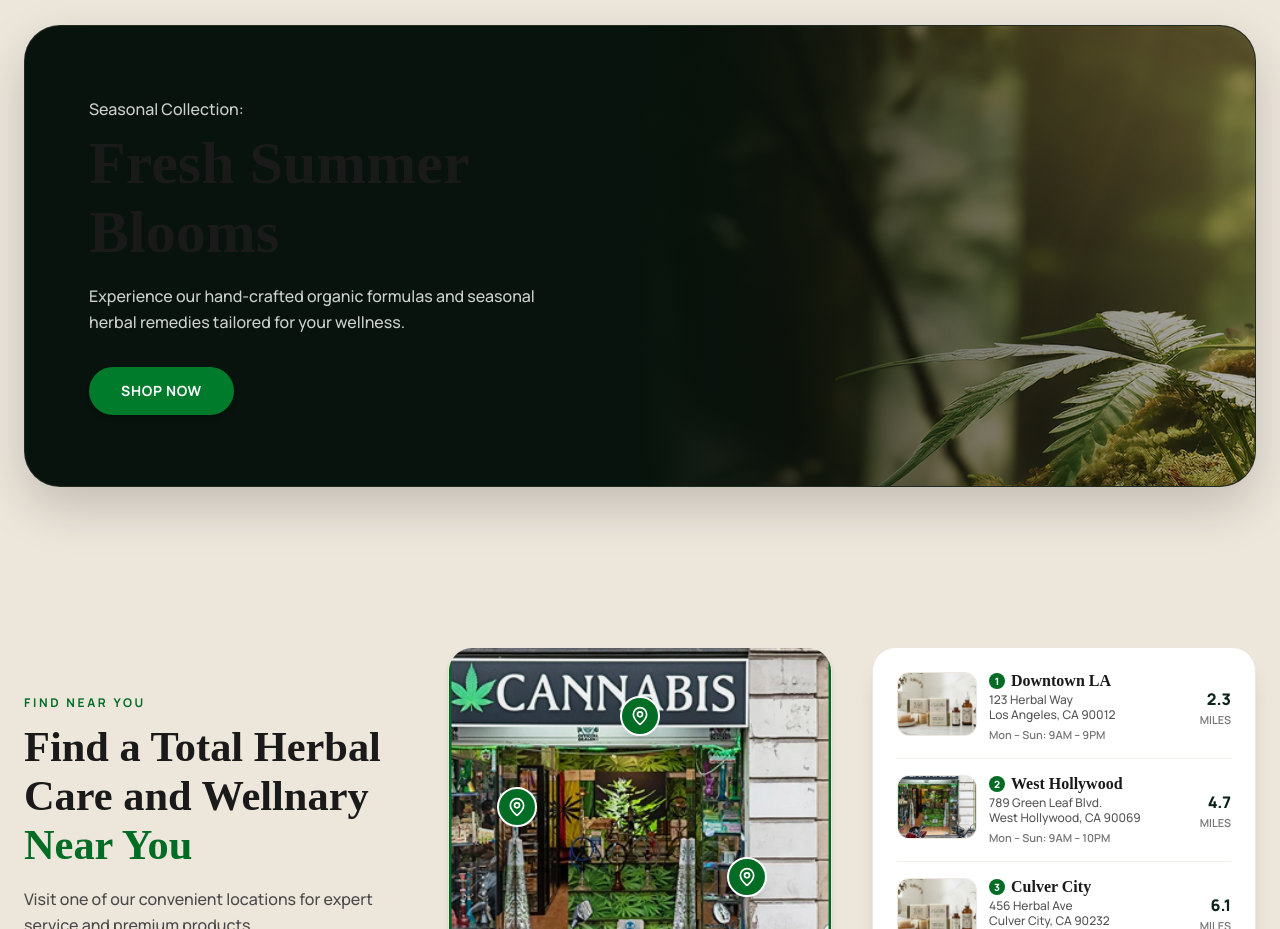
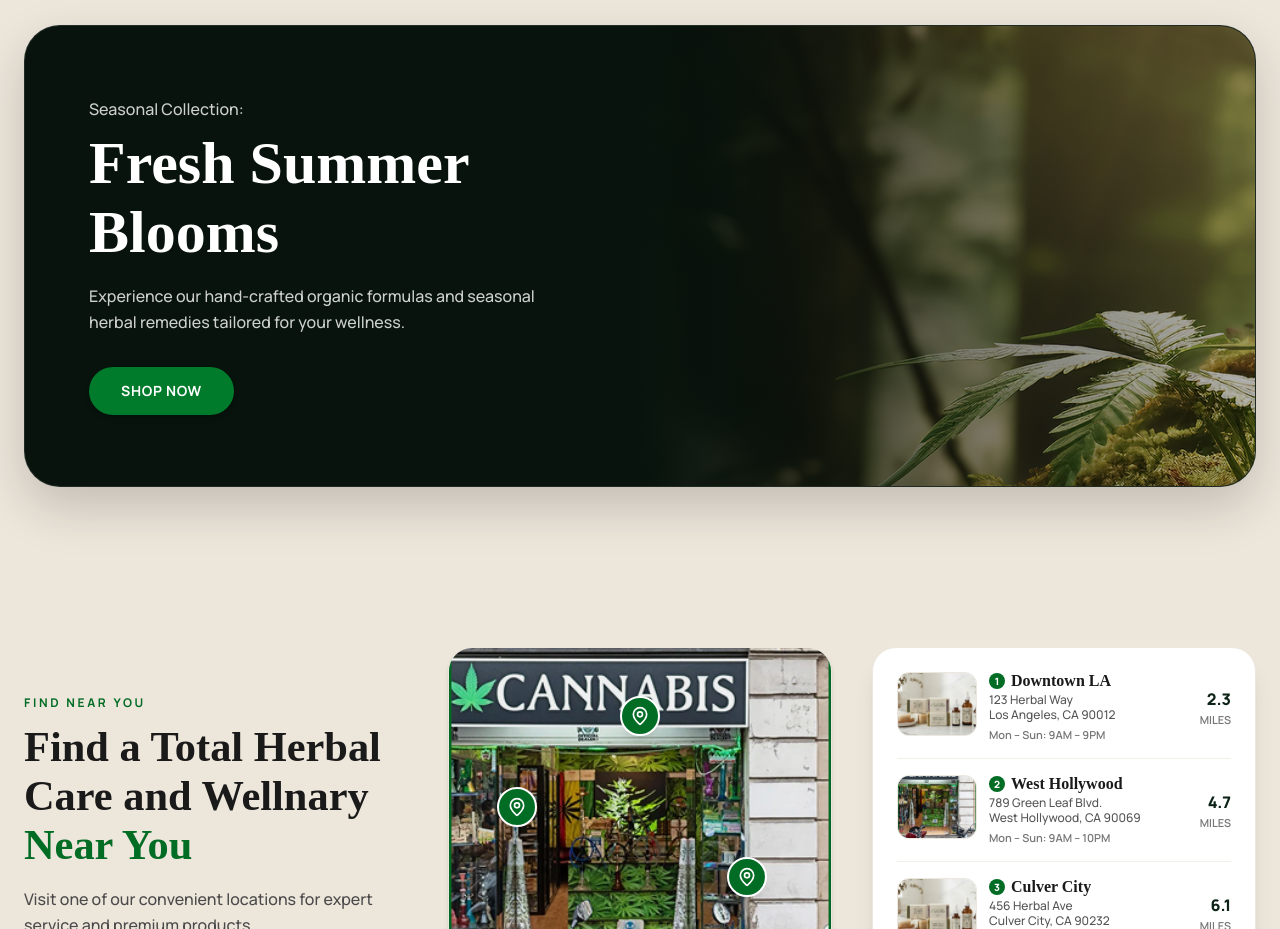
Before and after one commit to autobytesolutionfreepik-coder/Total-Herbal-Frontend, a Next.js app: page / in a window 1280 px wide. Shown: the part 5700-6629 px from the top of the page. Built offline with nearby package versions, Linux system fonts and the light colour scheme; no server answers.

Commit message:
Seasonal Banner Font Color Change

```diff
--- a/src/app/(storefront)/page.tsx
+++ b/src/app/(storefront)/page.tsx
@@ -899,8 +899,8 @@
                   Seasonal Collection:
                 </p>
                 <h2
-                  className="text-3xl sm:text-5xl md:text-5xl lg:text-6xl font-bold text-white mb-4 leading-tight font-serif"
-                  style={{ fontFamily: "Times New Roman, serif" }}
+                  className="text-3xl sm:text-5xl md:text-5xl lg:text-6xl font-bold mb-4 leading-tight font-serif"
+                  style={{ fontFamily: "Times New Roman, serif", color:"#ffffff" }}
                 >
                   Fresh Summer Blooms
                 </h2>
```
